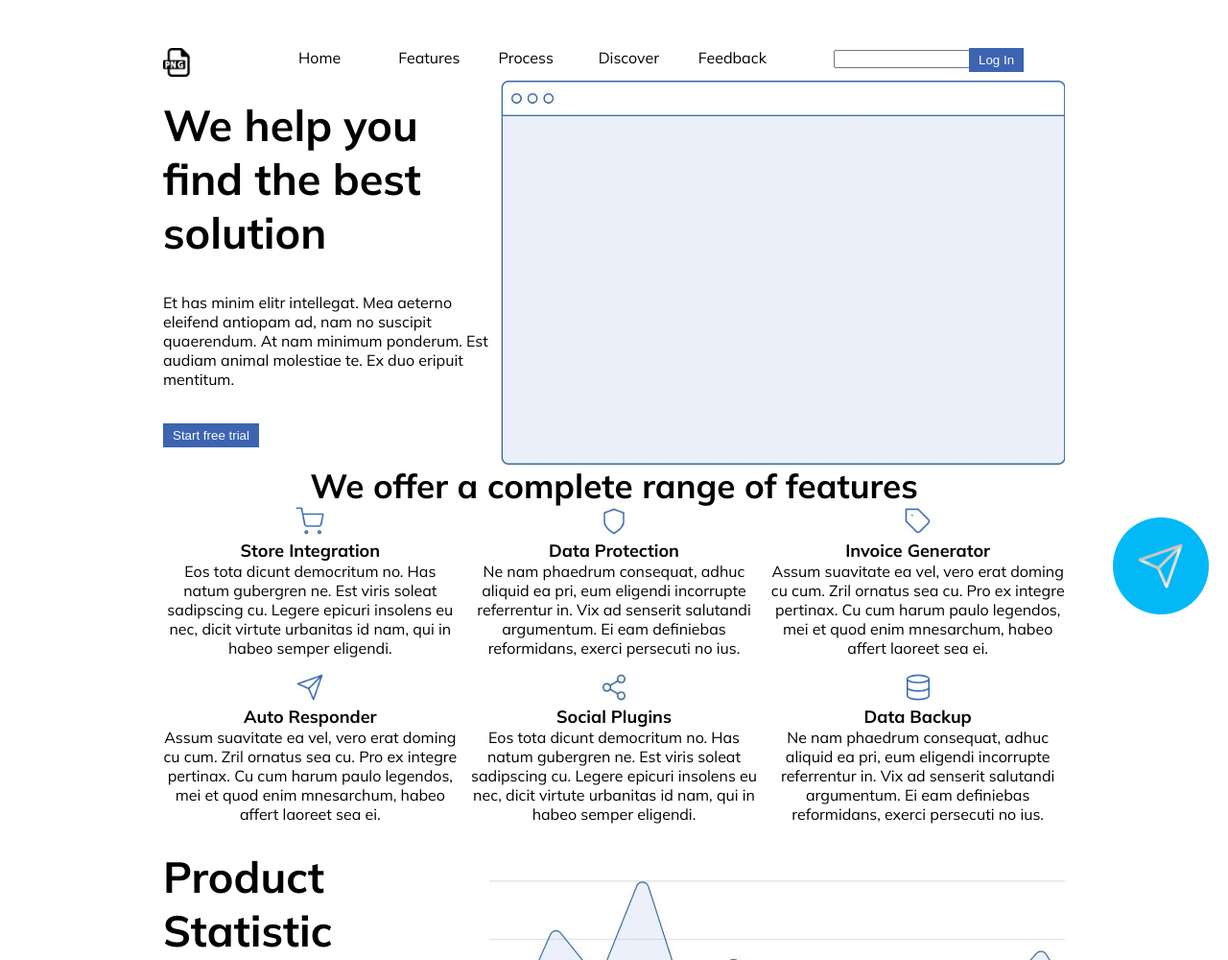
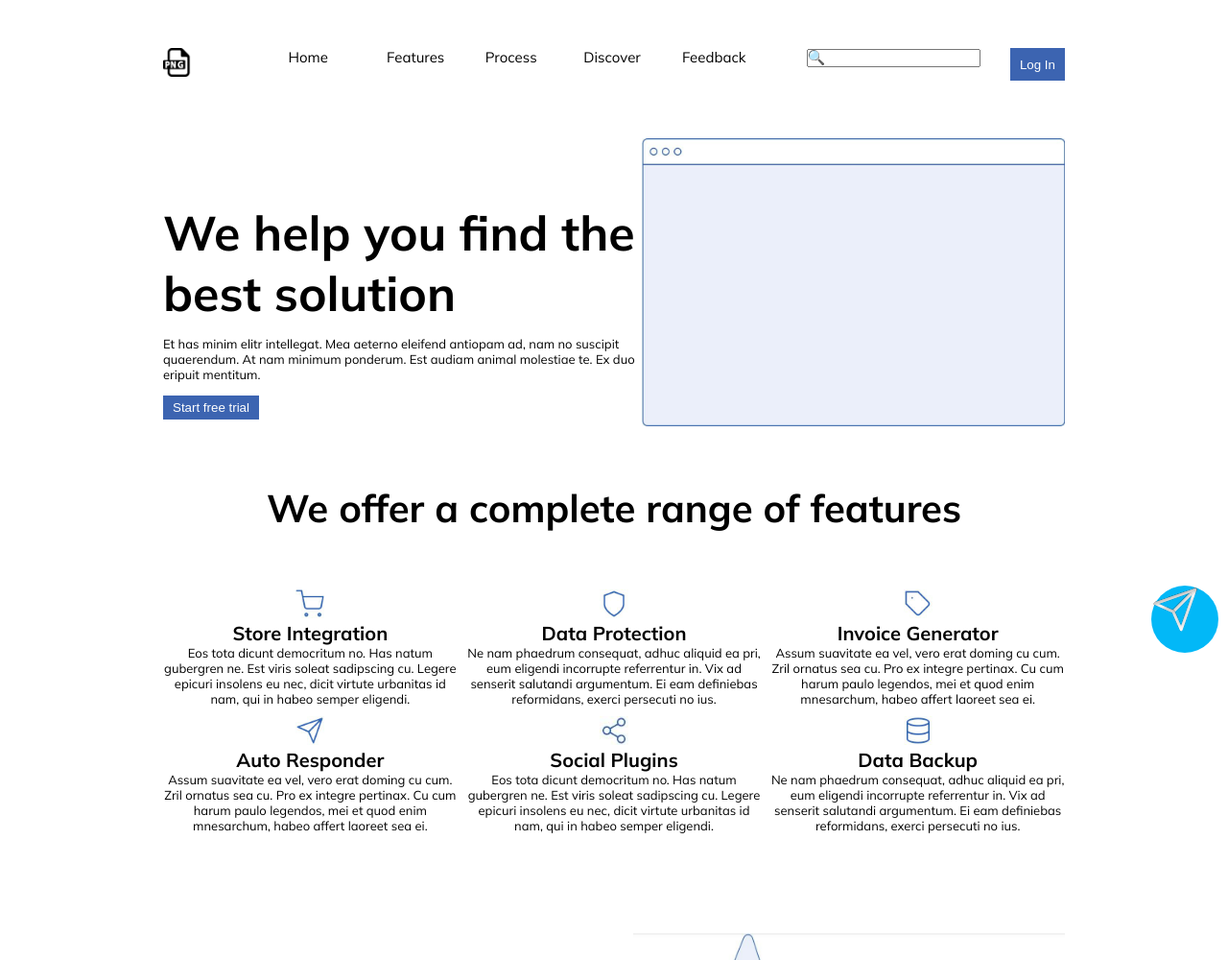
Before and after one commit to mariadenadel/html-homework, a plain HTML site: page index.html in a window 1280 px wide. Shown: the top 1000 px of the page at 96% size. Drawn offline with Linux system fonts and the light colour scheme.

Commit message:
fix font size, reduce images size, add magnifying glass for input

```diff
--- a/index.html
+++ b/index.html
@@ -23,10 +23,12 @@
           <li><a href="#">Discover</a></li>
           <li><a href="#">Feedback</a></li>
         </div>
-        <div class="search-button">
-          <li><input type="search" class="search"></li>
-          <li><button>Log In</button></li>
-        </div>
+          <li class="search-button">
+            <div id="search">
+              <input type="search" class="search" id="search-input">
+            </div>
+            <button>Log In</button>
+          </li>
       </ul>
     </nav>
   </header>
@@ -40,10 +42,41 @@
       </div>
       <img src="img/window.jpeg" alt="window" class="base-pic">
     </article>
-    <a href="#">
-      <img src="img/message.png" alt="message" class="message-picture">
-    </a>
-    <article id="second-article">
+    <div class="message-picture">
+      <a href="#">
+        <svg width="50" height="50" viewBox="0 0 50 50" fill="none" xmlns="http://www.w3.org/2000/svg">
+          <g filter="url(#filter0_i_4072_103)">
+          <path d="M45.8334 4.16666L22.9167 27.0833" stroke="white" stroke-width="3" stroke-linecap="round" stroke-linejoin="round"/>
+          </g>
+          <g filter="url(#filter1_i_4072_103)">
+          <path d="M45.8334 4.16666L31.25 45.8333L22.9167 27.0833L4.16669 18.75L45.8334 4.16666Z" stroke="white" stroke-width="3" stroke-linecap="round" stroke-linejoin="round"/>
+          </g>
+          <defs>
+          <filter id="filter0_i_4072_103" x="21.4167" y="2.66666" width="25.9167" height="29.9167" filterUnits="userSpaceOnUse" color-interpolation-filters="sRGB">
+          <feFlood flood-opacity="0" result="BackgroundImageFix"/>
+          <feBlend mode="normal" in="SourceGraphic" in2="BackgroundImageFix" result="shape"/>
+          <feColorMatrix in="SourceAlpha" type="matrix" values="0 0 0 0 0 0 0 0 0 0 0 0 0 0 0 0 0 0 127 0" result="hardAlpha"/>
+          <feOffset dy="4"/>
+          <feGaussianBlur stdDeviation="2"/>
+          <feComposite in2="hardAlpha" operator="arithmetic" k2="-1" k3="1"/>
+          <feColorMatrix type="matrix" values="0 0 0 0 0 0 0 0 0 0 0 0 0 0 0 0 0 0 0.25 0"/>
+          <feBlend mode="normal" in2="shape" result="effect1_innerShadow_4072_103"/>
+          </filter>
+          <filter id="filter1_i_4072_103" x="2.66669" y="2.66663" width="44.6667" height="48.6667" filterUnits="userSpaceOnUse" color-interpolation-filters="sRGB">
+          <feFlood flood-opacity="0" result="BackgroundImageFix"/>
+          <feBlend mode="normal" in="SourceGraphic" in2="BackgroundImageFix" result="shape"/>
+          <feColorMatrix in="SourceAlpha" type="matrix" values="0 0 0 0 0 0 0 0 0 0 0 0 0 0 0 0 0 0 127 0" result="hardAlpha"/>
+          <feOffset dy="4"/>
+          <feGaussianBlur stdDeviation="2"/>
+          <feComposite in2="hardAlpha" operator="arithmetic" k2="-1" k3="1"/>
+          <feColorMatrix type="matrix" values="0 0 0 0 0 0 0 0 0 0 0 0 0 0 0 0 0 0 0.25 0"/>
+          <feBlend mode="normal" in2="shape" result="effect1_innerShadow_4072_103"/>
+          </filter>
+          </defs>
+        </svg>
+      </a>
+    </div>
+    <article class="second-article">
       <h3 id="second-article-title">We offer a complete range of features</h3>
       <div class="wrapper">
         <div class="box">
@@ -86,7 +119,7 @@
     </article>
     <article class="first-article">
       <div class="first-section">
-        <h2>Product Statistic</h2>
+        <h3>Product Statistic</h3>
         <p>Et has minim elitr intellegat. Mea aeterno eleifend antiopam ad, nam no suscipit quaerendum.
           At nam minimum ponderum. Est audiam animal molestiae te. Ex duo eripuit mentitum.</p>
         <button>Learn more</button>
@@ -122,9 +155,9 @@
       <button>Get Started</button>
     </article>
   </main>
-  <footer>
-    <p>&copy; BrandName. All rights reserved.</p>
-  </footer>
 </div>
+<footer>
+  <p>&copy; BrandName. All rights reserved.</p>
+</footer>
 </body>
 </html>
--- a/style.css
+++ b/style.css
@@ -7,21 +7,31 @@
   padding: 50px 170px;
 }
 
+p {
+  font-size: 1.3rem;
+}
+
+li {
+  font-size: 1.5rem;
+}
+
 html {
   font-family: 'Mulish', sans-serif;
   --main-color: #3C64B1;
+  font-size: 10px;
 }
 
 h2 {
-  font-size: 45px;
+  font-size: 5rem;
 }
 
 h3 {
-  font-size: 35px;
+  font-size: 4rem;
+  margin-top: 60px;
 }
 
 h4 {
-  font-size: 18px;
+  font-size: 2rem;
 }
 
 nav ul {
@@ -67,6 +77,7 @@ button:hover {
 	display: flex;
 	align-content: space-around;
   justify-content: center;
+  margin-top: 60px;
 }
 
 .first-section {
@@ -74,6 +85,7 @@ button:hover {
 	flex-direction: column;
   justify-content: space-around;
   align-items: baseline;
+  margin-top: 60px;
 }
 
 .wrapper {
@@ -81,6 +93,7 @@ button:hover {
   grid-template-columns: repeat(3, 1fr);
   column-gap: 10px;
   row-gap: 1em;
+  margin-top: 60px;
 }
 
 article div div img {
@@ -89,23 +102,26 @@ article div div img {
 }
 
 .base-pic {
-  width: 600px;
-  height: 400px;
+  width: 450px;
+  height: 300px;
 }
 
 .box {
   text-align: center;
 }
 
-#second-article {
+.second-article {
   text-align: center;
 }
 
 .message-picture {
   position: fixed;
-  width: 100px;
-  bottom: 20%;
-  right: 20px;
+  bottom: 15%;
+  right: 10px;
+  height: 70px;
+  width: 70px;
+  background-color: #02B8F7;;
+  border-radius: 50%;
 }
 
 .last-article {
@@ -114,6 +130,7 @@ article div div img {
   flex-direction: column;
   align-items: center;
   text-align: center;
+  margin-top: 60px;
 }
 
 footer {
@@ -121,9 +138,11 @@ footer {
   text-align: center;
   padding: 10px;
   color: white;
+  margin-top: 60px;
 }
 .big-wrapper {
   display: flex;
+  margin-top: 90px;
 }
 
 .wrapper-two {
@@ -132,3 +151,13 @@ footer {
   column-gap: 10px;
   row-gap: 1em;
 }
+
+#search::before {
+  position: absolute;
+  content: "\1F50D";
+
+}
+#search-input {
+  position: relative;
+  z-index: -1;
+}
```
